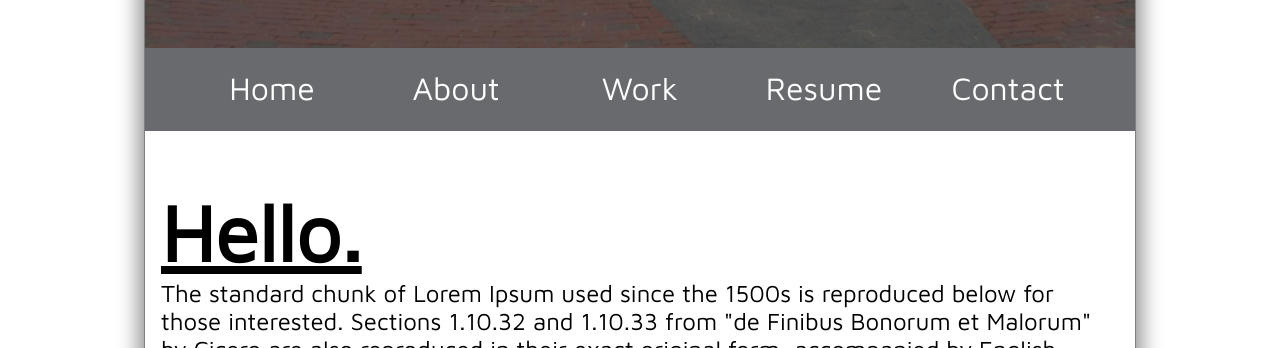
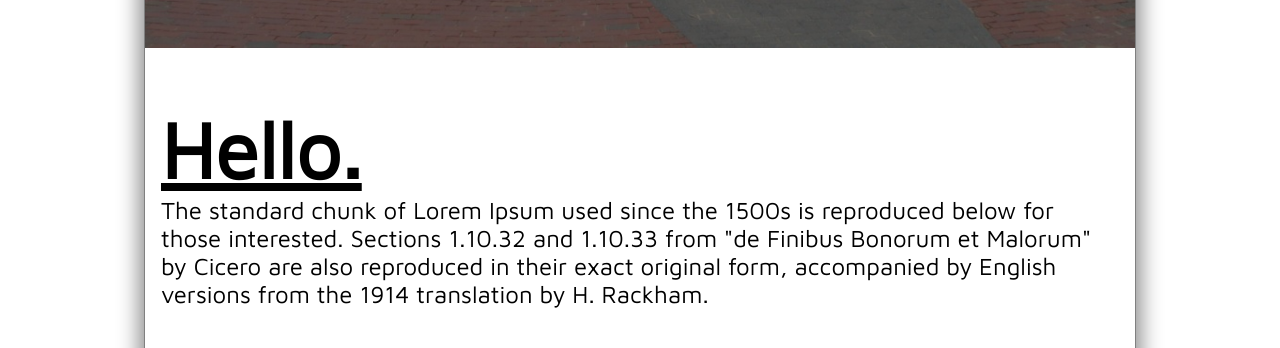
Before and after one commit to Possardt/PersonalWebsite, a website: page index.html in a window 1280 px wide. Shown: the part 752-1100 px from the top of the page. Drawn offline with nearby package versions, Linux system fonts and the light colour scheme; a web font is replaced by a local one.

Commit message:
removed nav-small on large screen

```diff
--- a/css/large-screen.css
+++ b/css/large-screen.css
@@ -77,41 +77,7 @@ label[for=nav-trigger]{
 }
 
 .nav-small {
-	list-style-type: none;
-	overflow:hidden;
-	display: inline-block;
-	padding-left:0;
-	margin-top: 0;
-	margin-bottom: 0;
-}
-
-.nav-small li {
-	float: left;
-	width: 7.5em;
-	height: 5em;
-	line-height: 5em;
-	margin-left: 2em;
-	margin-right: 2em;
-	text-align:center;
-}
-
-.nav-small li a {
-	color:white;
-	text-decoration: none;
-	font-size: 2em;
-}
-
-.nav-small li a:hover{
-	color: black;
-	-webkit-transition: 1s color;
-}
-
-.scrollBelowHeader {
-	position: fixed;
-	top: 0;
-	box-shadow: 0 7px 5px 0px rgba(0, 0, 0, .5);
-	background-color: rgba(104, 106, 109, .98);
-	width: 992px;
+	display:none;
 }
 
 .project-box {
--- a/scripts/main.js
+++ b/scripts/main.js
@@ -14,7 +14,7 @@ $(document).ready(function(){
 				$('#name').removeClass('scrollBelowHeader');
 				$('#name-placeholder').hide();
 			}
-		}else{
+		}else if($(window).width() <= 992){
 			var nameContainer = $('#name').css !== "none" ? $('#name').height() : 0;
 			var navHeight = $('.headshot-container').height() + nameContainer;
 			if(scroll > navHeight){
```
